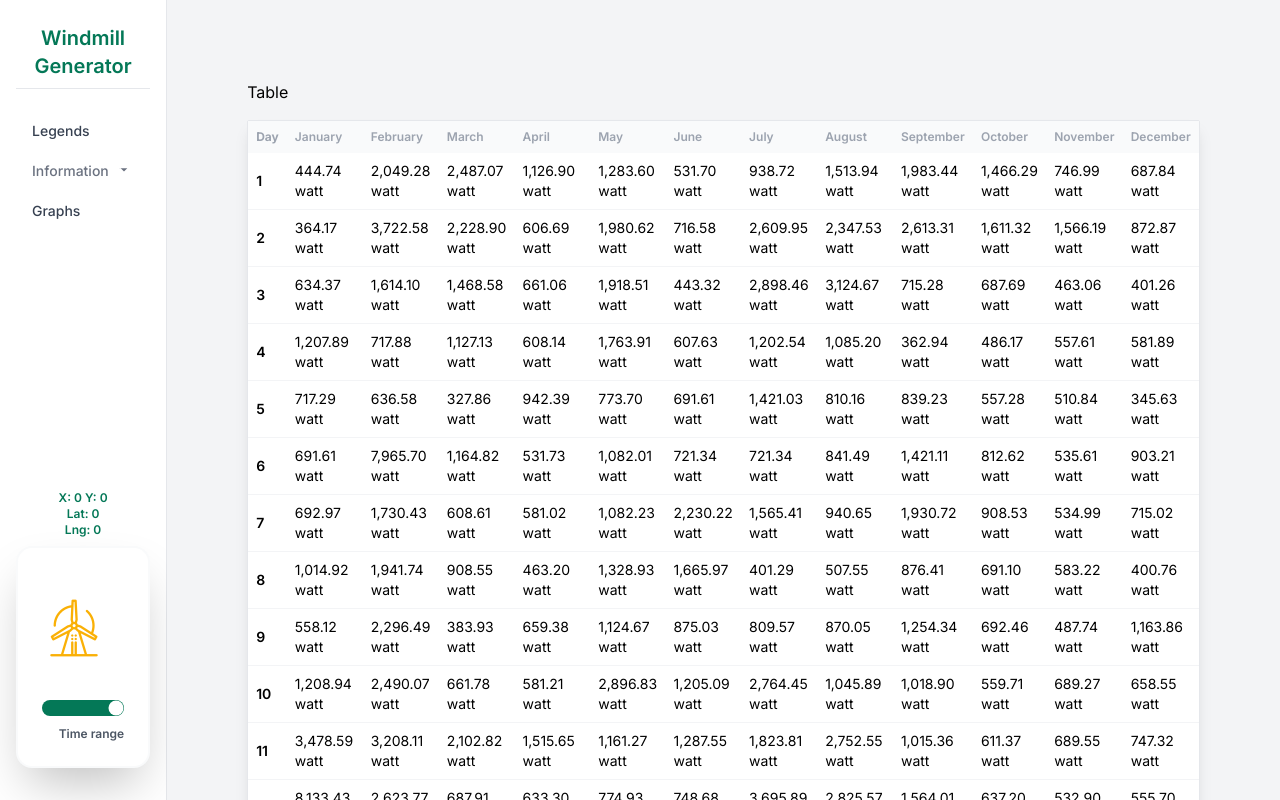
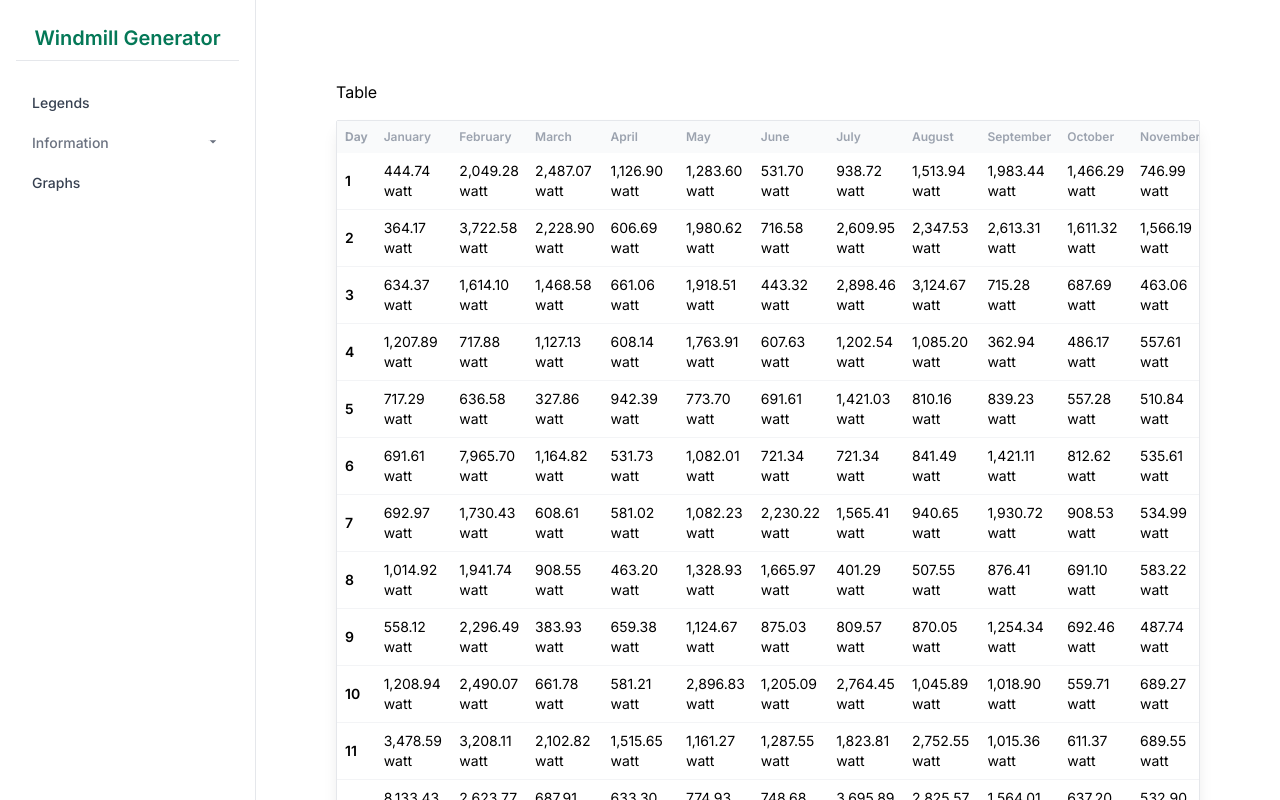
Before and after one commit to mamxalf/windmill-generator-webgis, a Next.js app: page /graphs in a window 1280 px wide. Shown: the top 800 px of the page. Built offline with nearby package versions, Linux system fonts and the light colour scheme.

Commit message:
feat: fix layout when scroll

```diff
--- a/src/app/layout.tsx
+++ b/src/app/layout.tsx
@@ -21,7 +21,7 @@ export default function RootLayout({
             <body className={`flex ${inter.className}`}>
                 <Sidebar />
 
-                <div className="flex-1 bg-gray-100">{children}</div>
+                <div className="flex-1 h-screen overflow-auto">{children}</div>
             </body>
         </html>
     );
--- a/src/components/Sidebar.jsx
+++ b/src/components/Sidebar.jsx
@@ -1,14 +1,15 @@
 "use client";
 
 import { useState } from "react";
+import { usePathname } from "next/navigation";
+import Link from "next/link";
 
 import Legend from "./ExtendedSidebar/Legend";
 import GeneralInfo from "./ExtendedSidebar/GeneralInfo";
 import StationInfo from "./ExtendedSidebar/Station";
 import CoverInfo from "./ExtendedSidebar/CoverInfo";
 import Graph from "./ExtendedSidebar/Graph";
-import Image from 'next/image'
-
+import Image from "next/image";
 
 function ExtendSidebar({ onClick, children }) {
     return (
@@ -63,6 +64,7 @@ export default function Sidebar() {
     const [isOpen, setIsOpen] = useState(false);
     const [componentChild, setComponentChild] = useState(null);
     const [isActiveMenu, setIsActiveMenu] = useState(null);
+    const pathname = usePathname();
 
     function handleClick(component, menu) {
         setComponentChild(component);
@@ -73,9 +75,10 @@ export default function Sidebar() {
     return (
         <>
             <div className="w-64 px-4 py-6 h-screen flex flex-col justify-between border-e bg-white">
+                {/* Top */}
                 <div>
                     <h1 className="text-center font-semibold text-emerald-700 text-xl">
-                        Windmill Generator
+                        <Link href="/">Windmill Generator</Link>
                     </h1>
                     <hr className="my-2" />
                     <ul className="mt-6 space-y-1">
@@ -146,7 +149,13 @@ export default function Sidebar() {
                         </SidebarItem>
                     </ul>
                 </div>
-                <div>
+
+                {/* Bottom */}
+                <div
+                    style={{
+                        display: `${pathname === "/graphs" ? "none" : "block"}`,
+                    }}
+                >
                     <h1 className="text-center font-semibold text-emerald-700 text-xs">
                         X: <span id="x-point">0</span> Y:{" "}
                         <span id="y-point">0</span>
@@ -184,7 +193,6 @@ export default function Sidebar() {
                                                 color="yellow"
                                                 alt="Picture of the author"
                                             />
-
                                         </div>
                                         <div id="temp">
                                             <div className="text-center font-semibold text-emerald-700 text-sm">
```
